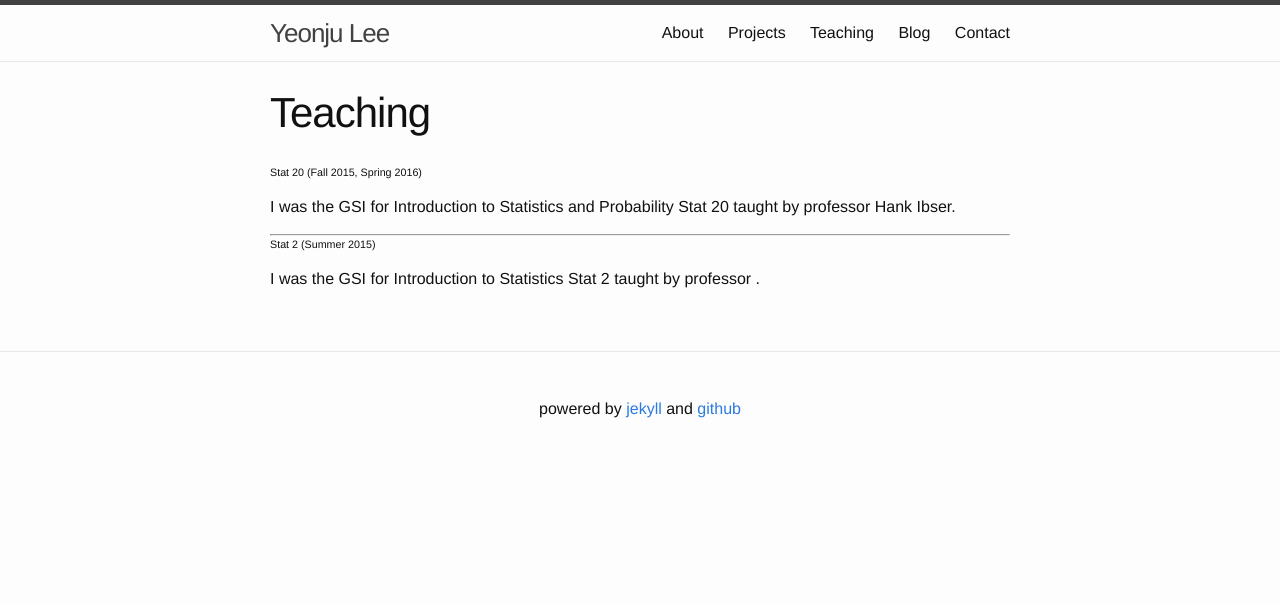
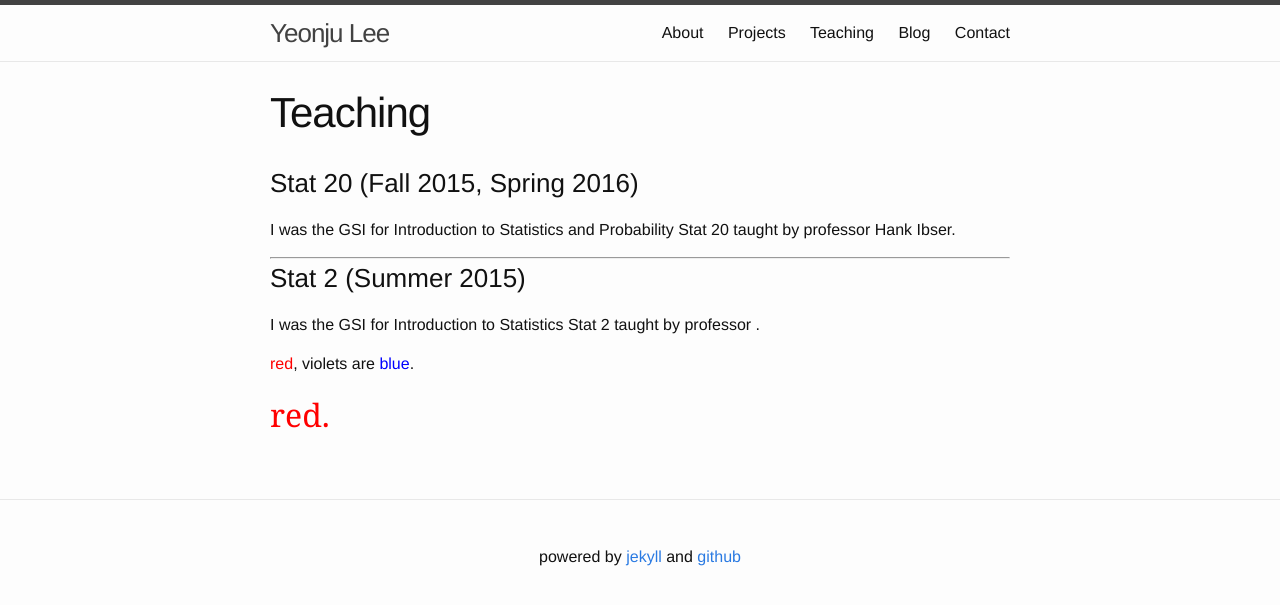
Before and after one commit to lindsey-lee/lindsey-lee.github.io, a Jekyll site: the page built from Teaching.md, in a window 1280 px wide. Shown: the top 605 px of the page. Built offline with Jekyll 4.4.1, drawn with Linux system fonts in a browser that asks for light colours.

Commit message:
changed titles on teaching

```diff
--- a/Teaching.md
+++ b/Teaching.md
@@ -5,12 +5,17 @@ permalink: /teaching/
 ---
 
 
-###### Stat 20 (Fall 2015, Spring 2016)
+### Stat 20 (Fall 2015, Spring 2016)
 I was the GSI for Introduction to Statistics and Probability Stat 20 taught by professor Hank Ibser.
+
 
 ---
 
-###### Stat 2 (Summer 2015)
+### Stat 2 (Summer 2015)
 I was the GSI for Introduction to Statistics Stat 2 taught by professor .
 <!-- I taught the morning 10am-11am recitation at 136 Barrows.
 My Office Hour was on Wednesdays 11-12 at 1062 Evans . -->
+
+<span style="color:red">red</span>, violets are <span style="color:blue">blue</span>.
+
+<span style="color:red; font-family:Georgia; font-size:2em;">red.</span>
```
